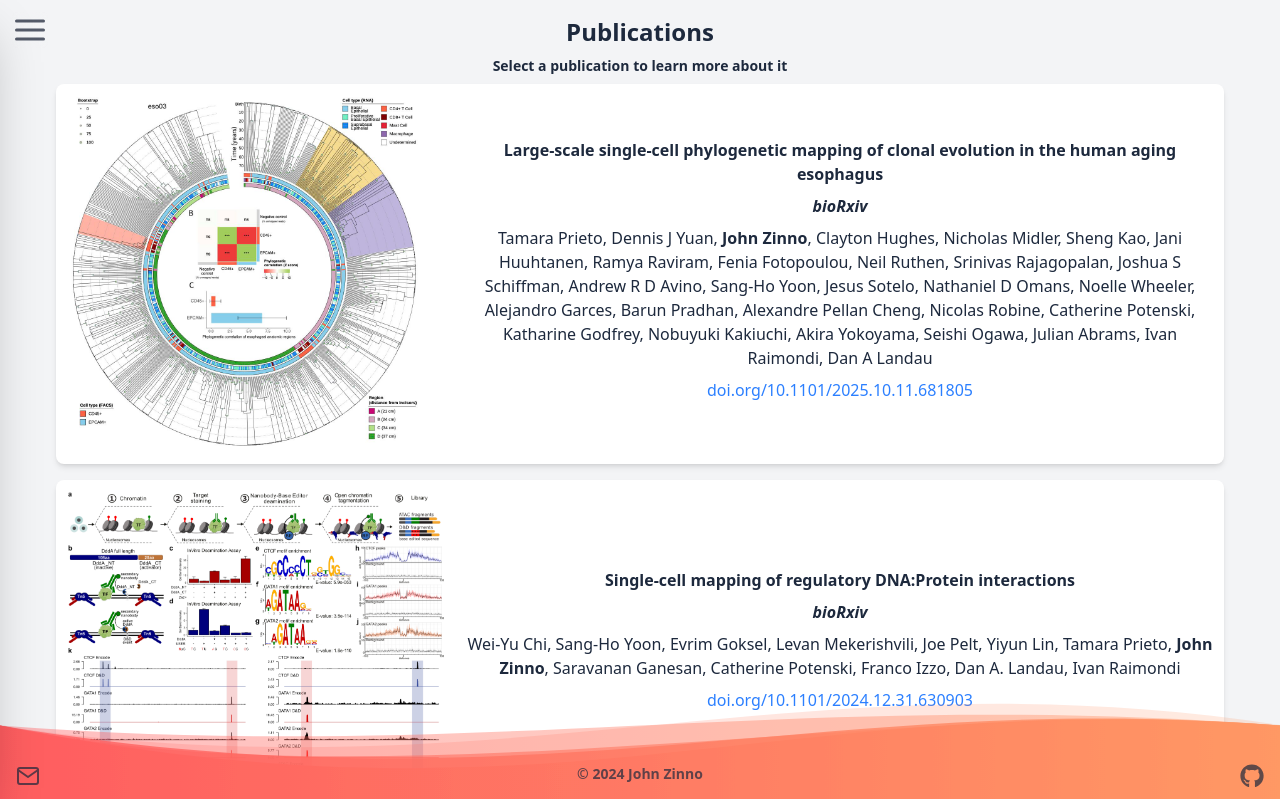
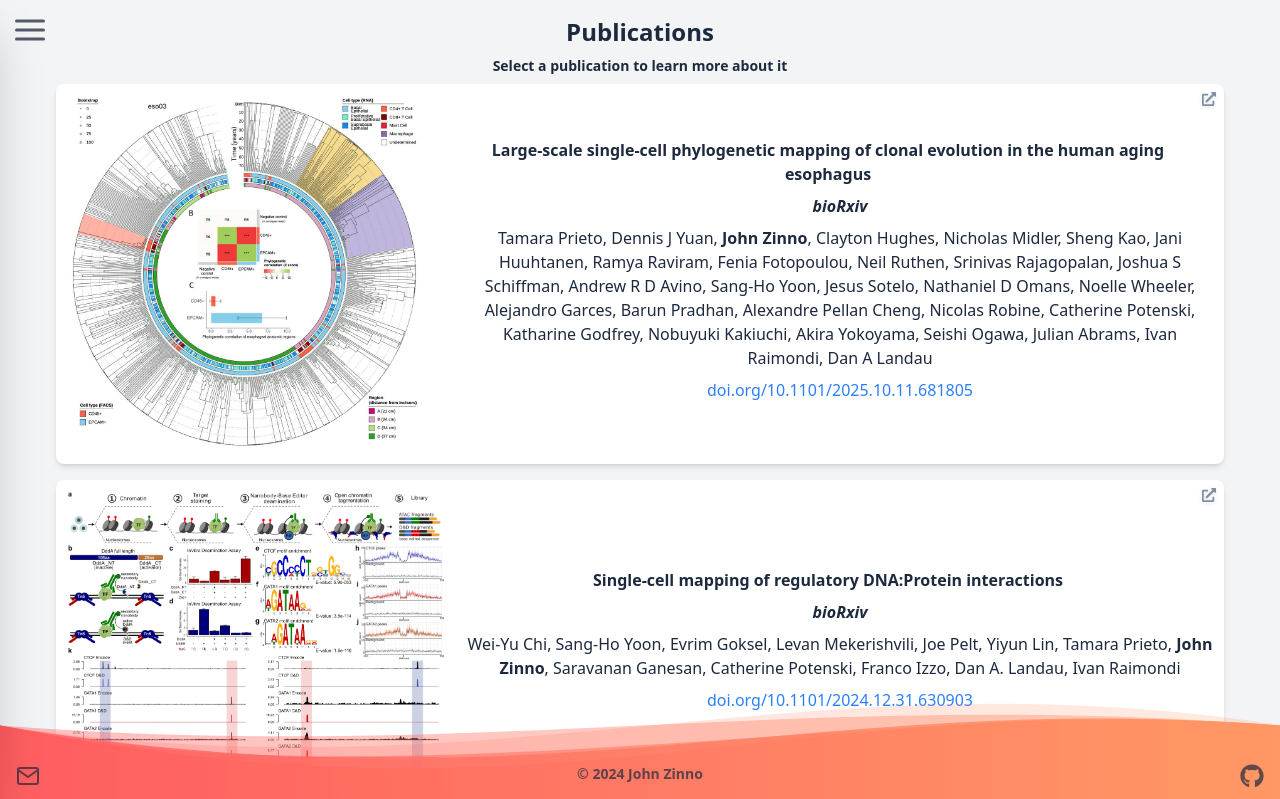
Before and after one commit to jzinno/jzinno.github.io, a Next.js app: page /pubs in a window 1280 px wide. Shown: the top 799 px of the page. Built offline with nearby package versions, Linux system fonts and the light colour scheme.

Commit message:
update visual queues

```diff
--- a/components/PublicationCard.tsx
+++ b/components/PublicationCard.tsx
@@ -1,6 +1,7 @@
 import React, { useState } from "react";
 import Image from "next/image";
 import { FiX } from "react-icons/fi";
+import { FaExternalLinkAlt } from "react-icons/fa";
 
 interface Publication {
   title: string;
@@ -35,9 +36,12 @@ const PublicationCard: React.FC<PublicationCardProps> = ({ publication }) => {
   return (
     <>
       <div
-        className="bg-white rounded-lg shadow-md overflow-hidden cursor-pointer  hover:scale-105 transition-all duration-200 ease-in-out"
+        className="group relative bg-white rounded-lg shadow-md overflow-hidden cursor-pointer hover:scale-105 transition-all duration-200 ease-in-out"
         onClick={handleCardClick}
       >
+        <div className="pointer-events-none absolute top-2 right-2 text-slate-500 opacity-80 group-hover:opacity-100 group-focus-within:opacity-100 transition-opacity duration-200">
+          <FaExternalLinkAlt className="text-sm drop-shadow-sm" aria-label="Open details" />
+        </div>
         <div className="p-2 overflow-y-auto">
           <div className="flex flex-col md:flex-row md:items-center">
             <div className="md:w-1/3 md:mr-4 mb-2">
@@ -50,7 +54,7 @@ const PublicationCard: React.FC<PublicationCardProps> = ({ publication }) => {
               />
             </div>
             <div className="flex-1">
-              <h2 className="text-md text-slate-800 font-bold mb-2">
+              <h2 className="text-md text-slate-800 font-bold mb-2 pr-6">
                 {publication.title}
               </h2>
               <p className="text-slate-800 mb-2 italic font-semibold">
@@ -91,12 +95,12 @@ const PublicationCard: React.FC<PublicationCardProps> = ({ publication }) => {
               className="p-4"
               style={{ maxHeight: "75vh", overflowY: "auto" }}
             >
-              <div className="flex flex-col md:flex-row md:items-center">
-                <div className="md:w-1/3 md:mr-4 mb-2">
+              <div className="flex flex-col xl:flex-row xl:items-start gap-4">
+                <div className="w-full xl:w-1/3 flex-shrink-0">
                   <Image
                     src={publication.featureImage}
                     alt={publication.title}
-                    className="w-full h-full object-cover"
+                    className="w-full h-auto max-h-72 sm:max-h-80 md:max-h-96 xl:max-h-[70vh] object-contain rounded-md"
                     width={600}
                     height={600}
                   />
```
